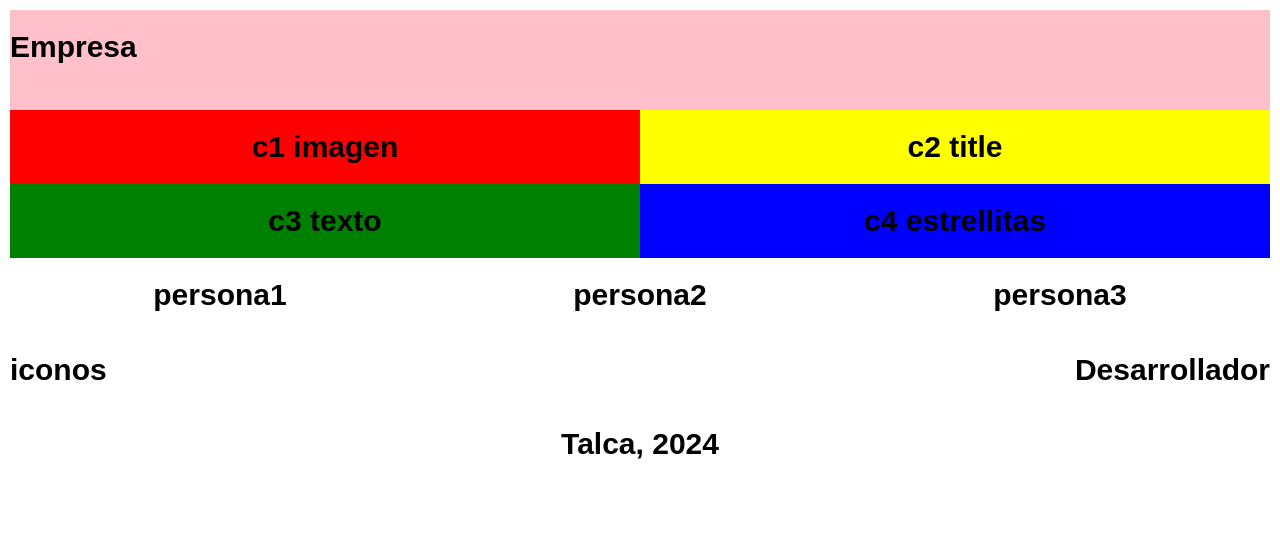
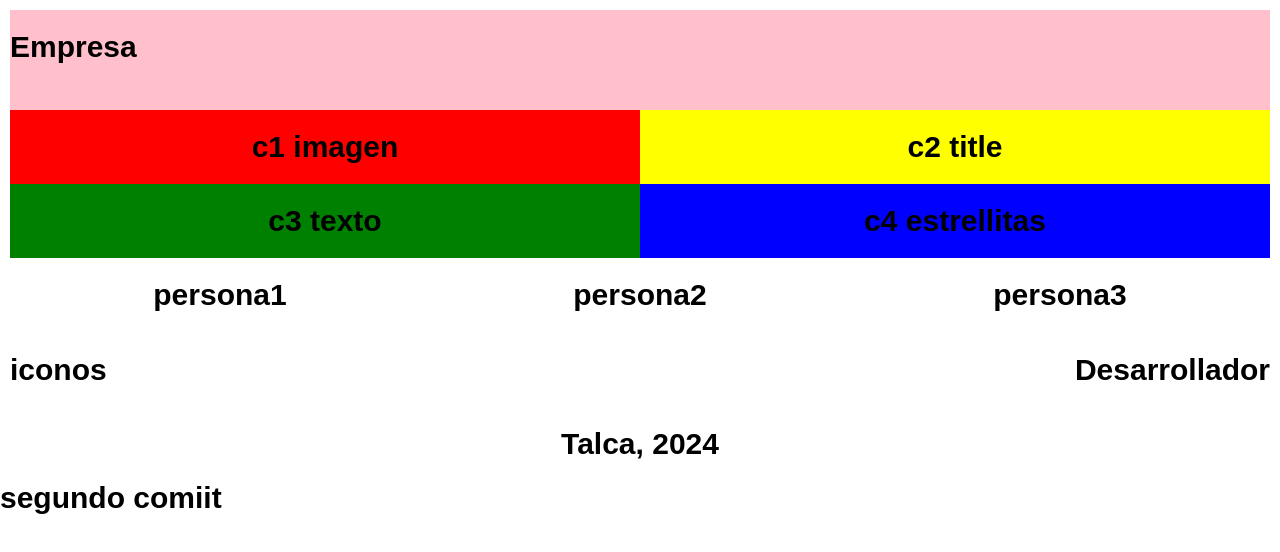
Before and after one commit to Soufi-Silva/aplicaciones-web-2024, a plain HTML site: page index.html in a window 1280 px wide. Drawn offline with Linux system fonts and the light colour scheme.

Commit message:
probando comit 2

```diff
--- a/index.html
+++ b/index.html
@@ -57,6 +57,8 @@
 
     </div> <!--contenedor-->
 
+    <h1>segundo comiit</h1>
+
 
 </body>
 </html>
```
